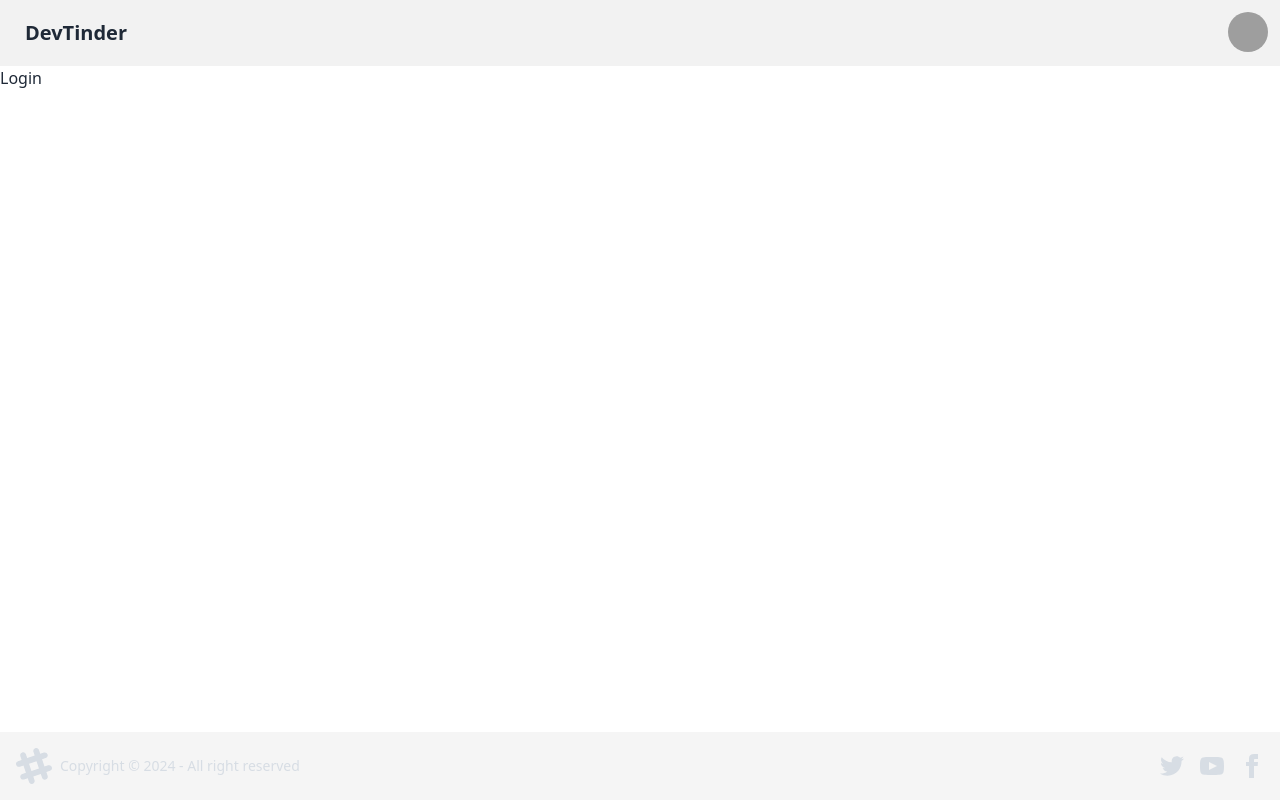
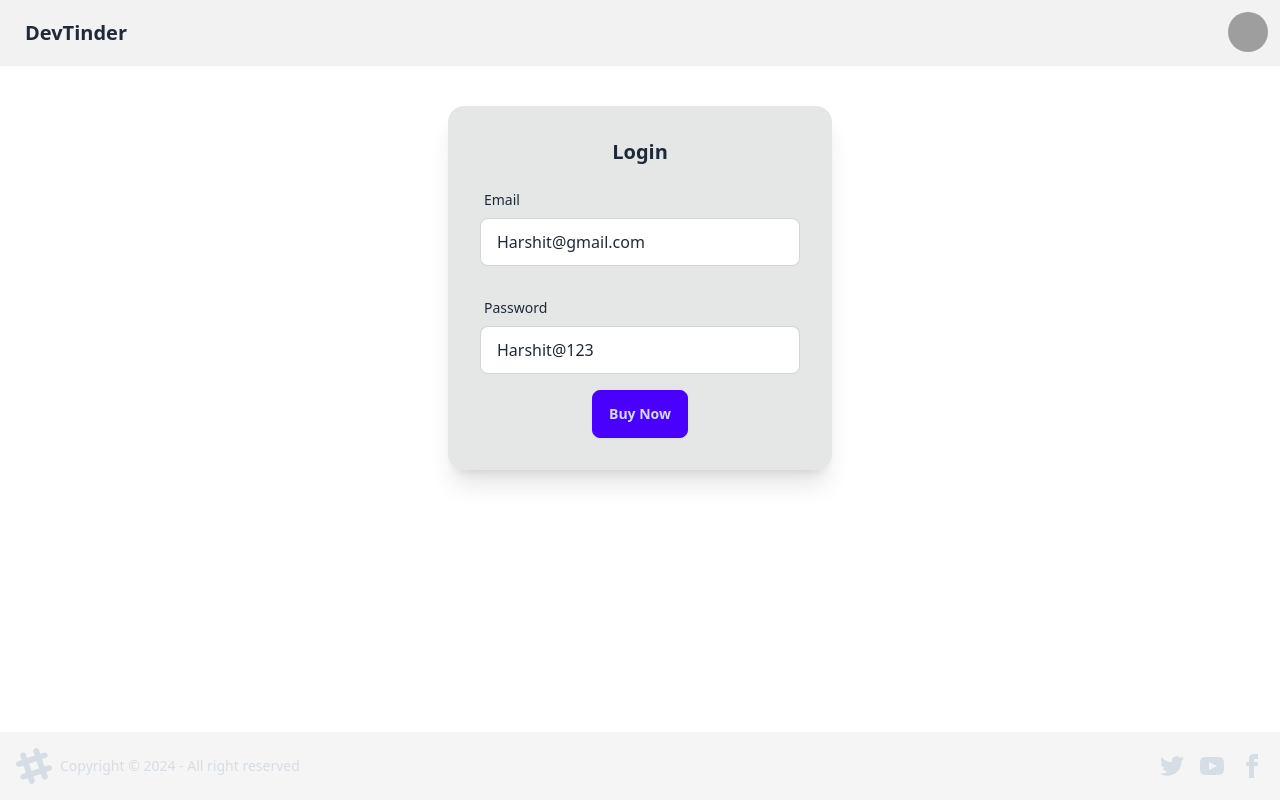
Before and after one commit to harshitmarmat/devTinder-web, a React (Vite) app: page /login in a window 1280 px wide. Built offline with nearby package versions, Linux system fonts and the light colour scheme; grey boxes are pictures that could not be loaded.

Commit message:
done login

```diff
--- a/package.json
+++ b/package.json
@@ -10,6 +10,7 @@
     "preview": "vite preview"
   },
   "dependencies": {
+    "axios": "^1.7.7",
     "react": "^18.3.1",
     "react-dom": "^18.3.1",
     "react-router-dom": "^6.27.0"
--- a/src/Login.jsx
+++ b/src/Login.jsx
@@ -1,11 +1,56 @@
-import React from 'react'
+import axios from "axios";
+import React, { useState } from "react";
 
 const Login = () => {
+  const [email, setEmail] = useState("Harshit@gmail.com");
+  const [password, setPassword] = useState("Harshit@123");
+
+  const handleLogin = async() => {
+    const res  = await axios.post('http://localhost:7777/login',{
+      email,password
+    },{
+      withCredentials:true
+    })
+  }
+
+
+
   return (
-    <div>
-      Login
+    <div className="flex justify-center my-10">
+      <div className="card  bg-base-300 w-96 shadow-xl">
+        <div className="card-body">
+          <h2 className="card-title mx-auto">Login</h2>
+          <label className="form-control w-full my-2 max-w-xs">
+            <div className="label">
+              <span className="label-text">Email</span>
+            </div>
+            <input
+              type="text"
+              placeholder="Type here"
+              value={email}
+              onChange={(e) => setEmail(e.target.value)}
+              className="input input-bordered w-full max-w-xs"
+            />
+          </label>
+          <label className="form-control w-full my-2 max-w-xs">
+            <div className="label">
+              <span className="label-text">Password</span>
+            </div>
+            <input
+              type="text"
+              placeholder="Type here"
+              value={password}
+              onChange={(e) => setPassword(e.target.value)}
+              className="input input-bordered w-full max-w-xs"
+            />
+          </label>
+          <div className="card-actions justify-center">
+            <button onClick={handleLogin} className="btn btn-primary">Buy Now</button>
+          </div>
+        </div>
+      </div>
     </div>
-  )
-}
+  );
+};
 
-export default Login
+export default Login;
```
Also changed, not shown: 1 other file (tests, documents, lock files or other folders).
